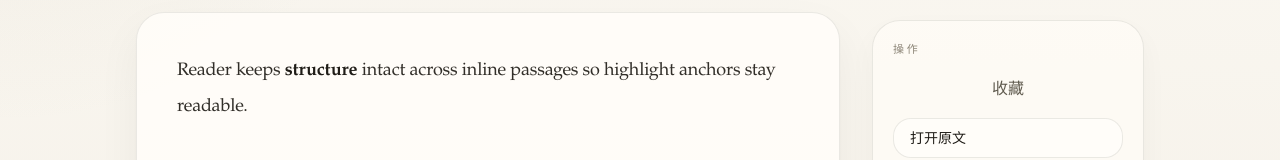
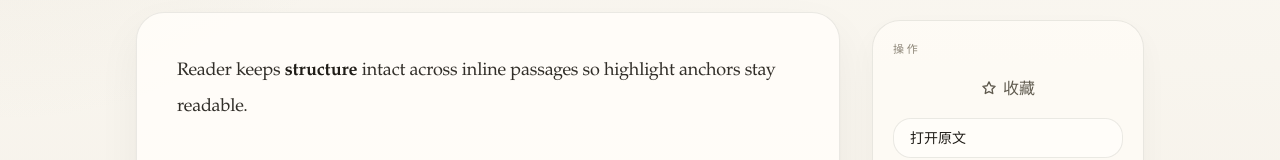
Before and after one commit to M-Schuyler/Reader-app, a Next.js app: page /qa/documents/highlights in a window 1280 px wide. Shown: the part 324-484 px from the top of the page. Built offline with nearby package versions, Linux system fonts and the light colour scheme.

Commit message:
Add filled star icon for favorite state

```diff
--- a/src/components/documents/favorite-control.tsx
+++ b/src/components/documents/favorite-control.tsx
@@ -103,8 +103,26 @@ export function FavoriteToggleButton(props: {
       disabled={props.isSubmitting}
       onClick={props.onClick}
     >
-      {props.buttonLabel}
+      <FavoriteStarIcon isFilled={props.isFavorite} />
+      <span>{props.buttonLabel}</span>
     </Button>
+  );
+}
+
+function FavoriteStarIcon({ isFilled }: { isFilled: boolean }) {
+  return (
+    <svg
+      aria-hidden="true"
+      className="mr-1.5 h-4 w-4 shrink-0"
+      fill={isFilled ? "currentColor" : "none"}
+      stroke="currentColor"
+      strokeLinecap="round"
+      strokeLinejoin="round"
+      strokeWidth="1.7"
+      viewBox="0 0 20 20"
+    >
+      <path d="M10 2.4 12.35 7.16l5.25.77-3.8 3.71.9 5.24L10 14.42l-4.7 2.46.9-5.24-3.8-3.71 5.25-.77Z" />
+    </svg>
   );
 }
 
```
Also changed, not shown: 1 other file (tests, documents, lock files or other folders).
